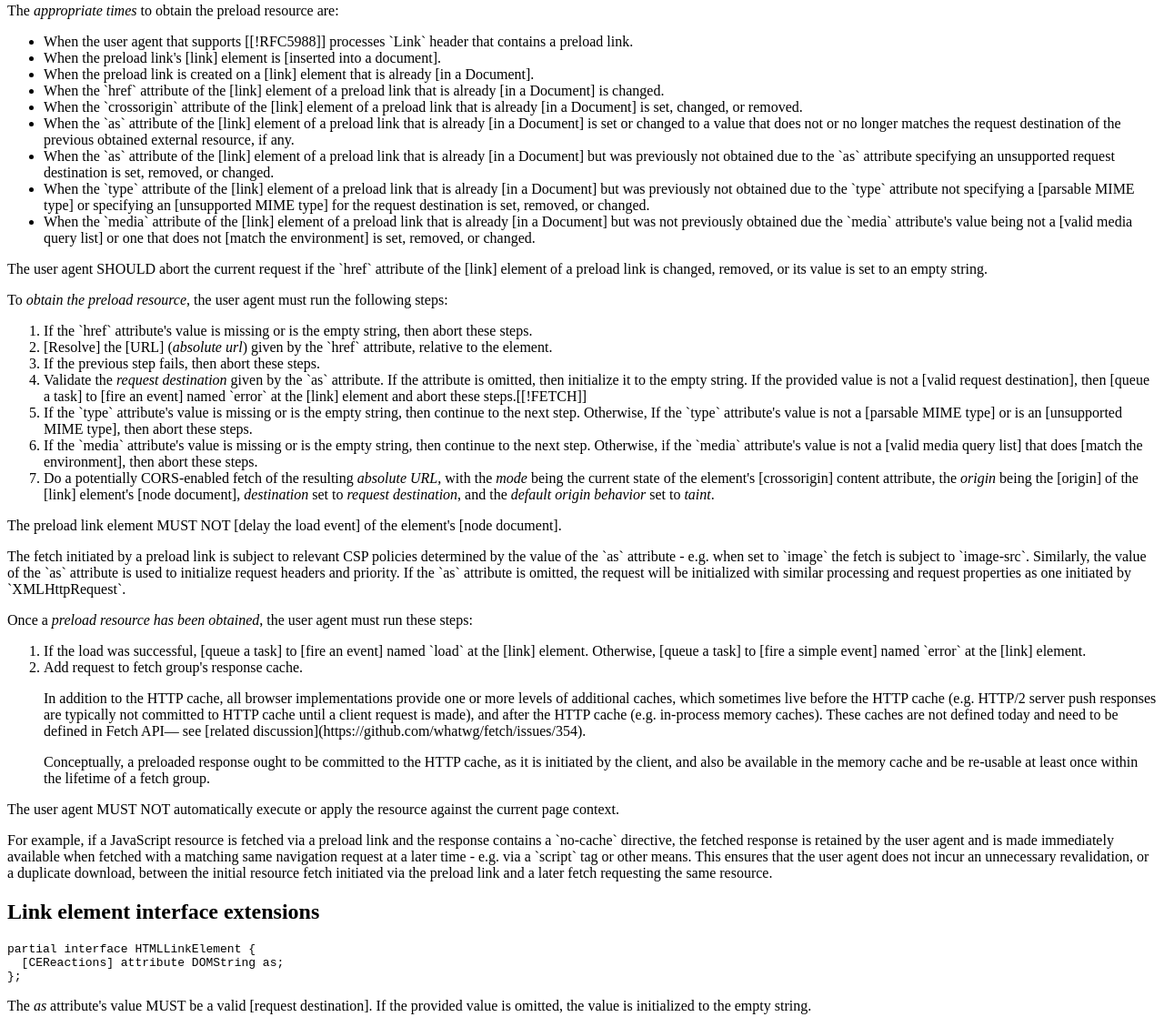
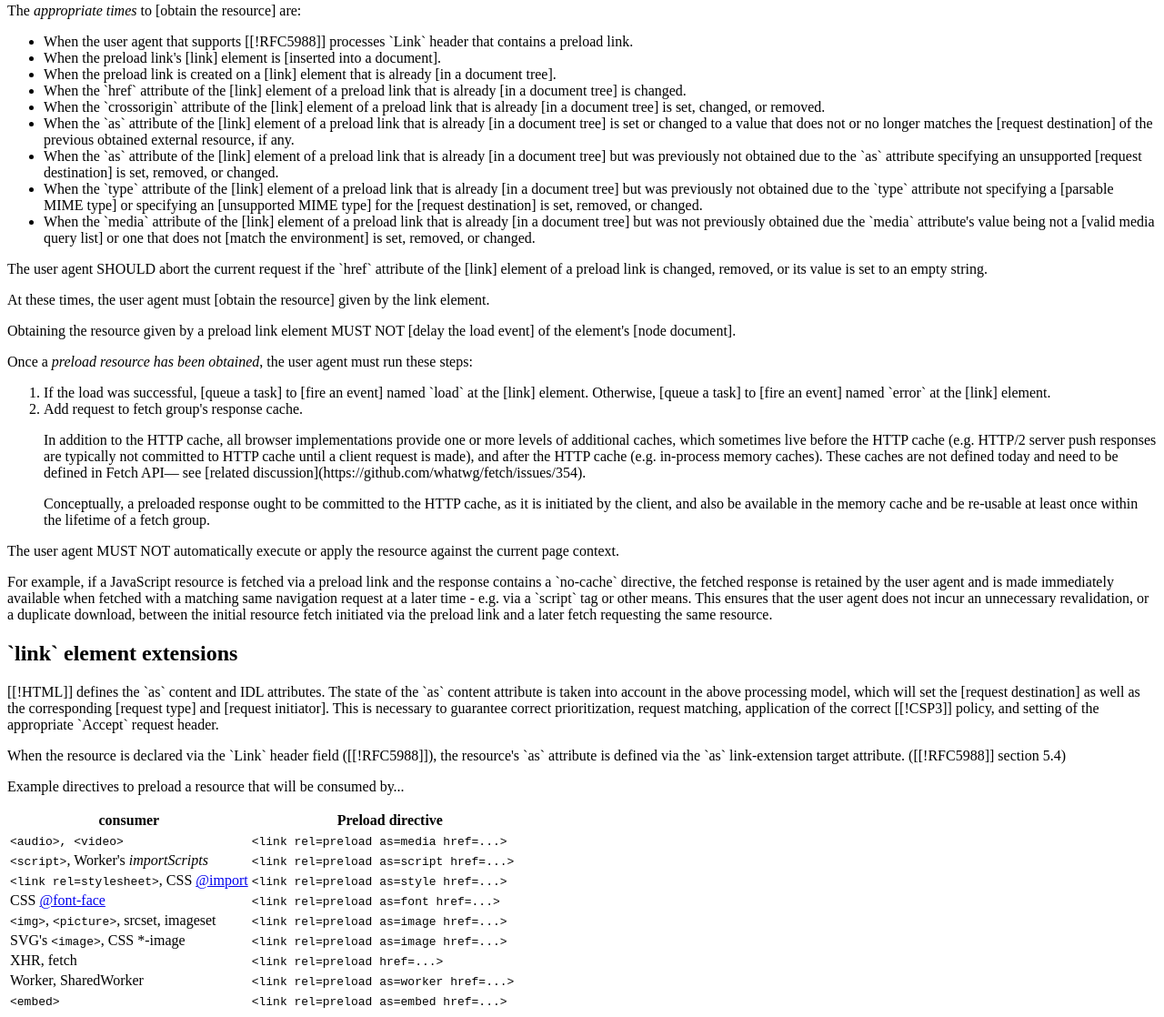
Before and after one commit to w3c/preload, a plain HTML site: page index.html in a window 1280 px wide. Shown: the part 1106-2224 px from the top of the page at 91% size. Drawn offline with Linux system fonts and the light colour scheme.

Commit message:
Integrate with recent-ish HTML updates
This fixes a few things:

- Properly handles shadow DOM by using "in a document tree" and the updated "inserted into a document" definition
- Delegates "obtain a resource" to HTML, instead of duplicating most of this here. This will require HTML-side fixes to take into account the as="" attribute, but has the benefit of now correctly handling referrerpolicy="", integrity="", and more. Notably "do a potentially CORS-enabled fetch" has changed drastically.
- Updates to remove "simple event" references which have disappeared from DOM.
- Updates to simply reference HTML's definition of the as="" content and IDL attributes, instead of incompletely duplicating them.
- Does not include a "MUST" about setting the request destination which is redundant with the processing model section.

```diff
--- a/index.html
+++ b/index.html
@@ -4,8 +4,7 @@
   <title>Preload</title>
   <meta charset='utf-8'>
   <script src='https://www.w3.org/Tools/respec/respec-w3c-common' async class=
-  'remove'>
-  </script>
+  'remove'></script>
   <script class='remove'>
   var respecConfig = {
     shortName: "preload",
@@ -131,7 +130,7 @@ document.head.appendChild(res);
     <p>The <dfn data-lt="preload keyword">preload</dfn> keyword may be used
     with [link] elements. This keyword creates an [external resource link]
     (<dfn>preload link</dfn>) that is used to declare a resource and its fetch
-    properties. [[!HTML5]]</p>
+    properties. [[!HTML]]</p>
     <p class="note" title="feature detection">If the preload keyword is used as
     an optimization to initiate earlier fetch then no additional feature
     detection checks are necessary: browsers that support preload will initiate
@@ -149,8 +148,7 @@ document.head.appendChild(res);
     contention and optimize load performance.</p>
     <section>
       <h2>Processing</h2>
-      <p>The <dfn>appropriate times</dfn> to <a>obtain the preload resource</a>
-      are:</p>
+      <p>The <dfn>appropriate times</dfn> to [obtain the resource] are:</p>
       <ul>
         <li>When the user agent that supports [[!RFC5988]] processes `Link`
         header that contains a <a>preload link</a>.
@@ -159,85 +157,51 @@ document.head.appendChild(res);
         document].
         </li>
         <li>When the <a>preload link</a> is created on a [link] element that is
-        already [in a Document].
+        already [in a document tree].
         </li>
         <li>When the `href` attribute of the [link] element of a <a>preload
-        link</a> that is already [in a Document] is changed.
+        link</a> that is already [in a document tree] is changed.
         </li>
         <li>When the `crossorigin` attribute of the [link] element of a
-        <a>preload link</a> that is already [in a Document] is set, changed, or
-        removed.
+        <a>preload link</a> that is already [in a document tree] is set,
+        changed, or removed.
         </li>
         <li>When the `as` attribute of the [link] element of a <a>preload
-        link</a> that is already [in a Document] is set or changed to a value
-        that does not or no longer matches the <a>request destination</a> of
+        link</a> that is already [in a document tree] is set or changed to a
+        value that does not or no longer matches the [request destination] of
         the previous obtained external resource, if any.
         </li>
         <li>When the `as` attribute of the [link] element of a <a>preload
-        link</a> that is already [in a Document] but was previously not
-        obtained due to the `as` attribute specifying an unsupported <a>request
-        destination</a> is set, removed, or changed.
+        link</a> that is already [in a document tree] but was previously not
+        obtained due to the `as` attribute specifying an unsupported [request
+        destination] is set, removed, or changed.
         </li>
         <li>When the `type` attribute of the [link] element of a <a>preload
-        link</a> that is already [in a Document] but was previously not
-        obtained due to the `type` attribute not specifying a
-        [parsable MIME type] or specifying an [unsupported MIME type] for the
-        <a>request destination</a> is set, removed, or changed.
+        link</a> that is already [in a document tree] but was previously not
+        obtained due to the `type` attribute not specifying a [parsable MIME
+        type] or specifying an [unsupported MIME type] for the [request
+        destination] is set, removed, or changed.
         </li>
         <li>When the `media` attribute of the [link] element of a <a>preload
-        link</a> that is already [in a Document] but was not previously
-        obtained due the `media` attribute's value being not a
-        [valid media query list] or one that does not [match the environment] is set,
+        link</a> that is already [in a document tree] but was not previously
+        obtained due the `media` attribute's value being not a [valid media
+        query list] or one that does not [match the environment] is set,
         removed, or changed.
         </li>
       </ul>
       <p>The user agent SHOULD abort the current request if the `href`
       attribute of the [link] element of a <a>preload link</a> is changed,
       removed, or its value is set to an empty string.</p>
-      <p>To <dfn>obtain the preload resource</dfn>, the user agent must run the
-      following steps:</p>
+      <p>At these times, the user agent must [obtain the resource] given by the
+      link element.</p>
+      <p>Obtaining the resource given by a <a>preload link</a> element MUST NOT
+      [delay the load event] of the element's [node document].</p>
+      <p>Once a <dfn>preload resource has been obtained</dfn>, the user agent
+      must run these steps:</p>
       <ol>
-        <li>If the `href` attribute's value is missing or is the empty string,
-        then abort these steps.</li>
-        <li>[Resolve] the [URL] (<i>absolute url</i>) given by the `href`
-        attribute, relative to the element.</li>
-        <li>If the previous step fails, then abort these steps.</li>
-        <li>Validate the <i><dfn>request destination</dfn></i> given by the
-        `as` attribute. If the attribute is omitted, then initialize it to the
-        empty string. If the provided value is not a [valid request
-        destination], then [queue a task] to [fire an event] named
-        `error` at the [link] element and abort these steps.[[!FETCH]]</li>
-        <li>If the `type` attribute's value is missing or is the empty string,
-        then continue to the next step.
-        Otherwise, If the `type` attribute's value is not a [parsable MIME type]
-        or is an [unsupported MIME type], then abort these steps. </li>
-        <li>If the `media` attribute's value is missing or is the empty string,
-        then continue to the next step.
-        Otherwise, if the `media` attribute's value is not a [valid media query
-        list] that does [match the environment], then abort these steps.</li>
-        <li>Do a potentially CORS-enabled fetch of the resulting <i>absolute
-        URL</i>, with the <i>mode</i> being the current state of the element's
-        [crossorigin] content attribute, the <i>origin</i> being the [origin]
-        of the [link] element's [node document], <i>destination</i> set to
-        <i>request destination</i>, and the <i>default origin behavior</i> set
-        to <i>taint</i>.</li>
-      </ol>
-      <p>The <a>preload link</a> element MUST NOT [delay the load event] of the
-      element's [node document].</p>
-      <p class="note">The fetch initiated by a <a>preload link</a> is subject
-      to relevant CSP policies determined by the value of the `as` attribute -
-      e.g. when set to `image` the fetch is subject to `image-src`. Similarly,
-      the value of the `as` attribute is used to initialize request headers and
-      priority. If the `as` attribute is omitted, the request will be
-      initialized with similar processing and request properties as one
-      initiated by `XMLHttpRequest`.</p>
-      <p>Once a <dfn>preload resource has been <a data-lt=
-      "obtain the preload resource">obtained</a></dfn>, the user agent must run
-      these steps:</p>
-      <ol>
-        <li>If the load was successful, [queue a task] to [fire an event]
-        named `load` at the [link] element. Otherwise, [queue a task] to [fire
-        a simple event] named `error` at the [link] element.</li>
+        <li>If the load was successful, [queue a task] to [fire an event] named
+        `load` at the [link] element. Otherwise, [queue a task] to [fire an
+        event] named `error` at the [link] element.</li>
         <li>Add request to fetch group's response cache.
           <div class="note">
             <p>In addition to the HTTP cache, all browser implementations
@@ -267,20 +231,14 @@ document.head.appendChild(res);
       link and a later fetch requesting the same resource.</p>
     </section>
     <section>
-      <h2>Link element interface extensions</h2>
-      <pre class="idl">
-partial interface HTMLLinkElement {
-  [CEReactions] attribute DOMString as;
-};
-</pre>
-      <p>The <dfn for="HTMLLinkElement">as</dfn> attribute's value MUST be a
-      valid [request destination]. If the provided value is omitted, the value
-      is initialized to the empty string.</p>
-      <p>The user agent MUST set the [request destination] provided by `as`, as
-      well as the corresponding [request type] and [request initiator]. This is
-      necessary to guarantee correct prioritization, request matching,
-      application of the correct [[!CSP3]] policy, and setting of the
-      appropriate `Accept` request header.</p>
+      <h2>`link` element extensions</h2>
+      <p>[[!HTML]] defines the `as` content and IDL attributes. The state of
+      the `as` content attribute is taken into account in the above processing
+      model, which will set the [request destination] as well as the
+      corresponding [request type] and [request initiator]. This is necessary
+      to guarantee correct prioritization, request matching, application of the
+      correct [[!CSP3]] policy, and setting of the appropriate `Accept` request
+      header.</p>
       <p>When the resource is declared via the `Link` header field
       ([[!RFC5988]]), the resource's `as` attribute is defined via the `as`
       link-extension target attribute. ([[!RFC5988]] section 5.4)</p>
@@ -593,8 +551,8 @@ partial interface HTMLLinkElement {
 <!-- spec references. preserve before running tidy! -->
 [link]: https://html.spec.whatwg.org/multipage/semantics.html#the-link-element
 [external resource link]: https://html.spec.whatwg.org/multipage/semantics.html#external-resource-link
-[inserted into a document]: https://www.w3.org/TR/html51/infrastructure.html#document-inserted-into-the-document
-[in a document]: https://html.spec.whatwg.org/multipage/infrastructure.html#in-a-document
+[inserted into a document]: https://html.spec.whatwg.org/multipage/infrastructure.html#insert-an-element-into-a-document
+[in a document tree]: https://dom.spec.whatwg.org/#in-a-document-tree
 [Content-Type metadata]: https://html.spec.whatwg.org/multipage/infrastructure.html#content-type
 [valid media query list]: https://html.spec.whatwg.org/multipage/infrastructure.html#valid-media-query-list
 [match the environment]: https://html.spec.whatwg.org/multipage/infrastructure.html#matches-the-environment
@@ -613,3 +571,4 @@ partial interface HTMLLinkElement {
 [authoritative]: https://httpwg.github.io/specs/rfc7540.html#authority
 [unsupported MIME type]: https://mimesniff.spec.whatwg.org/#supported-by-the-user-agent
 [parsable MIME type]: https://mimesniff.spec.whatwg.org/#parsable-mime-type
+[obtain the resource]: https://html.spec.whatwg.org/multipage/semantics.html#concept-link-obtain
```
